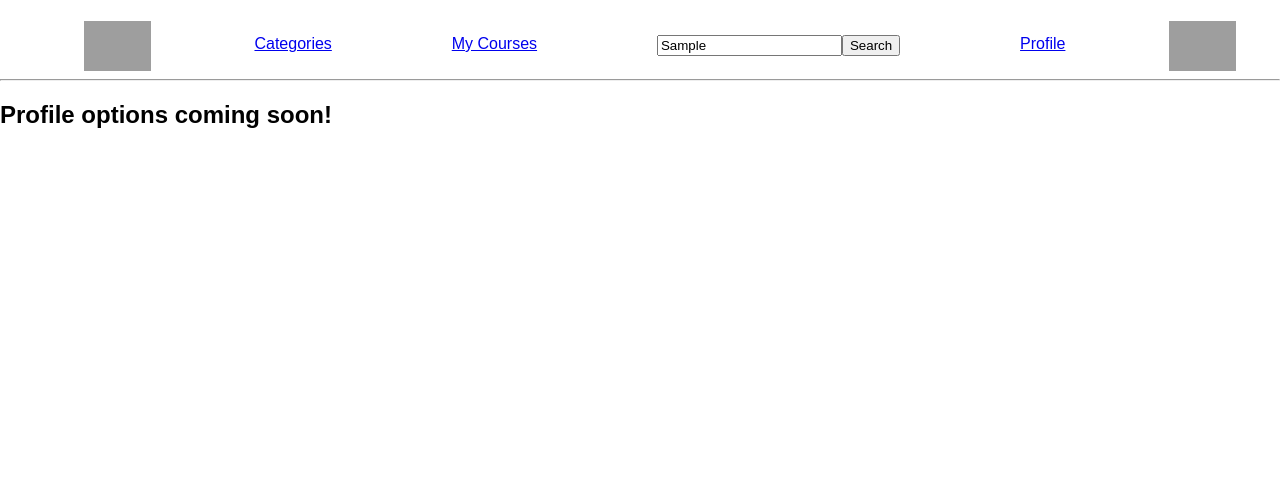
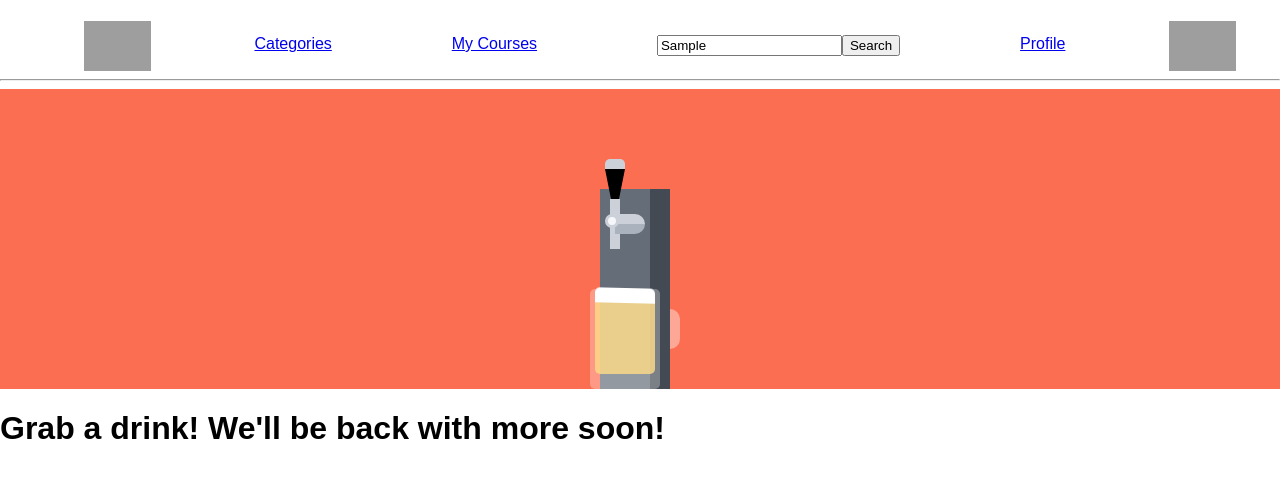
Before and after one commit to gdbanks88/Edify-Group, a React (Create React App) app: page /options in a window 1280 px wide. Both pictures are taken after typing "Sample" into the empty fields and a click on the button "Search". Shown: the top 478 px of the page. Built offline with nearby package versions, Linux system fonts and the light colour scheme; grey boxes are pictures that could not be loaded.

Commit message:
adds beer tap animation

```diff
--- a/src/CSS/App.css
+++ b/src/CSS/App.css
@@ -28,100 +28,250 @@ html {
 
 }
 
-
 .navItems > li > img {
     display: flex;
     align-items: center;
     width: 100%;
 }
 
-/* Random item  */
-/* body {
-    font-family: 'Open Sans', sans-serif;
-    background:#3498db;
-    margin: 0 auto 0 auto;
-    width:100%;
-    text-align:center;
-    margin: 20px 0px 20px 0px;
-  } */
+/* Beer Tap  */
+section {
+    background-color: #FC6E51;
+}
+#action {
+   margin: 0 auto;
+   width: 700px;
+   position: relative;
+   height: 300px;
 
-  /* p{
-    font-size:12px;
-    text-decoration: none;
-    color:#ffffff;
 }
 
-  h1{
-    font-size:1.5em;
-    color:#525252;
+#keg {
+   position: absolute;
+   height: 200px;
+   width: 70px;
+   background-color: #656D78;
+   border-right: solid 20px #434A54;
+   bottom: 0;
+   left: 310px;
+}
+#pipe {
+   position: absolute;
+   height: 30px;
+   width: 10px;
+   top: 30px;
+   left: 10px;
+   background-color: #CCD1D9;
 }
 
-  .box{
-    background:white;
-    width:300px;
-    border-radius:6px;
-    margin: 0 auto 0 auto;
-    padding:0px 0px 70px 0px;
-    border: #2980b9 4px solid;
+#pipe:before {
+   position: absolute;
+   display: block;
+   content: " ";
+   height: 20px;
+   width: 30px;
+   top: -5px;
+   left: 5px;
+   background: linear-gradient(to bottom, #CCD1D9 50%, #AAB2BD 50%);
+   border-radius: 0 10px 10px 0;
 }
 
-  .email{
-    background:#ecf0f1;
-    border: #ccc 1px solid;
-    border-bottom: #ccc 2px solid;
-    padding: 8px;
-    width:250px;
-    color:#AAAAAA;
-    margin-top:10px;
-    font-size:1em;
-    border-radius:4px;
+#pipe:after {
+   position: absolute;
+   display: block;
+   content: " ";
+   width: 10px;
+   background-color: rgba(255, 206, 84, 0.5);
+
+   animation: flow 5s ease infinite;
 }
 
-  .password{
-    border-radius:4px;
-    background:#ecf0f1;
-    border: #ccc 1px solid;
-    padding: 8px;
-    width:250px;
-    font-size:1em;
+@keyframes flow {
+   0%, 15% {
+       top: 30px;
+       height: 0px;
+   }
+   20% {
+        height: 125px;
+   }
+   40% {
+       top: 30px;
+       height: 85px;
+   }
+   55% {
+       top: 30px;
+       height: 60px;
+   }
+   60%, 100% {
+       top: 70px;
+       height: 0px;
+   }
 }
 
-  .btn{
-    background:#2ecc71;
-    width:125px;
-    padding-top:5px;
-    padding-bottom:5px;
-    color:white;
-    border-radius:4px;
-    border: #27ae60 1px solid;
-    margin-top:20px;
-    margin-bottom:20px;
-    float:left;
-    margin-left:16px;
-    font-weight:800;
-    font-size:0.8em;
+#pipe-front {
+   position: absolute;
+   height: 14px;
+   width: 14px;
+   top: 25px;
+   left: 5px;
+   background-color: #F5F7FA;
+   border-radius: 10px;
+   border: solid 3px #CCD1D9;
 }
 
-  .btn:hover{
-    background:#2CC06B;
+#pipe-handle {
+   transform-origin: center bottom;
+   position: absolute;
+   width: 0;
+   height: 5px;
+   top: -20px;
+   left: 5px;
+   border-style: solid;
+   border-width: 50px 10px 0 10px;
+   border-color: black transparent transparent transparent;
+
+   animation: handle 5s ease infinite;
+}
+#pipe-handle:before {
+   position: absolute;
+   top: -60px;
+   left: -10px;
+   display: block;
+   content: ' ';
+   width: 20px;
+   height: 10px;
+   background-color: #CCD1D9;
+   border-radius: 5px 5px 0 0;
+}
+#pipe-handle:after {
+   position: absolute;
+   top: -20px;
+   left: -5px;
+   display: block;
+   content: ' ';
+   width: 10px;
+   height: 20px;
+   background-color: #CCD1D9;
+}
+@keyframes handle {
+   0%, 10% {
+      transform: rotate(0deg);
+   }
+   20%, 50% {
+        transform: rotate(-90deg);
+   }
+   60%, 100% {
+       transform: rotate(0deg);
+   }
 }
 
-  #btn2{
-    float:left;
-    background:#3498db;
-    width:125px;  padding-top:5px;
-    padding-bottom:5px;
-    color:white;
-    border-radius:4px;
-    border: #2980b9 1px solid;
+.glass {
+   position: absolute;
+   height: 100px;
+   width: 70px;
+   bottom: 0;
+   background-color: rgba(255, 255, 255, 0.0);
+   border-radius: 5px;
 
-    margin-top:20px;
-    margin-bottom:20px;
-    margin-left:10px;
-    font-weight:800;
-    font-size:0.8em;
+   animation: slide 5s ease forwards infinite;
 }
 
-  #btn2:hover{
-  background:#3594D2;
-  } */
+@keyframes slide {
+   0% {
+       opacity: 0;
+       left: 0;
+   }
+   20%, 80% {
+       opacity: 1;
+       left: 300px;
+   }
+   100% {
+        opacity: 0;
+       left: 600px;
+   }
+}
+
+.front-glass {
+   position: relative;
+   height: 100%;
+   width: 100%;
+   background-color: rgba(255, 255, 255, 0.3);
+   border-radius: 5px;
+}
+
+.beer {
+   position: absolute;
+   bottom: 15px;
+   margin: 0 5px;
+   /*height: 80%;*/
+   width: 60px;
+   background-color: rgba(255, 206, 84, 0.8); /* #FFCE54*/
+   border-radius: 0 0 5px 5px;
+   border-top: solid 0px rgba(255, 206, 84, 0.8);
+
+   animation: fillup 5s ease infinite;
+}
+.beer:after {
+   position: absolute;
+   display: block;
+   content: " ";
+   /*height: 20px;*/
+   width: 100%;
+   background-color: white;
+   /*top: -20px;*/
+   border-radius: 5px 5px 0 0;
+
+   animation: fillupfoam 5s linear infinite, wave 0.5s alternate infinite;
+}
+
+.handle {
+   position: absolute;
+   right: -20px;
+   top: 20px;
+}
+.handle .top-right {
+   height: 20px;
+   width: 10px;
+   border-top: solid 10px rgba(255, 255, 255, 0.4);
+   border-right: solid 10px rgba(255, 255, 255, 0.4);
+   border-top-right-radius: 20px;
+}
+.handle .bottom-right {
+   height: 20px;
+   width: 10px;
+   border-bottom: solid 10px rgba(255, 255, 255, 0.4);
+   border-right: solid 10px rgba(255, 255, 255, 0.4);
+   border-bottom-right-radius: 20px;
+}
+
+@keyframes fillup {
+   0%, 20% {
+       height: 0px;
+       border-width: 0px;
+   }
+   40% {
+       height: 40px;
+   }
+   80%, 100% {
+       height: 80px;
+       border-width: 5px;
+   }
+}
+@keyframes fillupfoam {
+   0%, 20% {
+       top: 0px;
+       height: 0px;
+   }
+   60%, 100% {
+       top: -14px;
+       height: 15px;
+   }
+}
+@keyframes wave {
+   from {
+       transform: skew(0, -3deg);
+   }
+   to {
+       transform: skew(0, 3deg);
+   }
+}
--- a/src/Components/App.js
+++ b/src/Components/App.js
@@ -6,7 +6,8 @@ import {
   // etc.
 } from 'react-router-dom'
 import '../CSS/App.css';
-// import LoginForm from './login-form.js';
+import BeerTap from './BeerTap.js';
+import ComponentFeature from './CodeSamples/Practice-Component-WillMount.js'
 // import MenuBar from './Menu-Bar/menu-bar.js';
 
 // import Home from './Home/home.js';
@@ -62,17 +63,17 @@ class App extends Component {
                         <Link to="/profile">Profile</Link>
                     </li>
                     <li style={styles.lastNavBox}>
-                        <Link to="/options"><img style={styles.optionImage} src="https://encrypted-tbn0.gstatic.com/images?q=tbn:ANd9GcQnSd44ccnyNhe8Kio-gMr2tplxZMNp5ZB2uJfTFdl_cqdhp3F7" alt="Options" /></Link>
+                    <Link to="/options"><img style={styles.optionImage} src="https://encrypted-tbn0.gstatic.com/images?q=tbn:ANd9GcQnSd44ccnyNhe8Kio-gMr2tplxZMNp5ZB2uJfTFdl_cqdhp3F7" alt="Options" /></Link>
                     </li>
                 </ul>
 
                 <hr />
 
-                <Route exact path="/" component={Home} />
+                <Route exact path="/" component={ComponentFeature} />
                 <Route path="/categories" component={Categories} />
                 <Route path="/mycourses" component={MyCourses} />
                 <Route path="/profile" component={Profile} />
-                <Route path="/options" component={Options} />
+                <Route path="/options" component={BeerTap} />
             </div>
         </Router>
     )
@@ -114,10 +115,10 @@ const Profile = () =>(
   </div>
 );
 
-const Options = () =>(
-  <div>
-      <h2>Profile options coming soon!</h2>
-  </div>
-);
+// const Options = () =>(
+//   <div>
+//       {/* <h2>Profile options coming soon!</h2> */}
+//   </div>
+// );
 
 export default App;
--- /dev/null
+++ b/src/Components/BeerTap.js
@@ -0,0 +1,33 @@
+import React, { Component} from 'react';
+
+class BeerTap extends Component{
+    render(){
+        return(
+            <div>
+                <section>
+                    <div id="action">
+                        <div id="keg">
+                            <div id="pipe-handle"></div>
+                            <div id="pipe"></div>
+                            <div id="pipe-front"></div>
+                        </div>
+
+                        <div class="glass">
+                            <div class="beer"></div>
+                            <div class="handle">
+                                <div class="top-right"></div>
+                                <div class="bottom-right"></div>
+                            </div>
+                            <div class="front-glass"></div>
+                        </div>
+                    </div>
+                </section>
+                <h1>Grab a drink! We'll be back with more soon!</h1>
+            </div>
+        );
+    }
+}
+
+
+
+export default BeerTap;
```
Also changed, not shown: src/Components/login-form.js (deleted, +0 -31 lines). Lines whose indentation alone changed are shown as unchanged.
